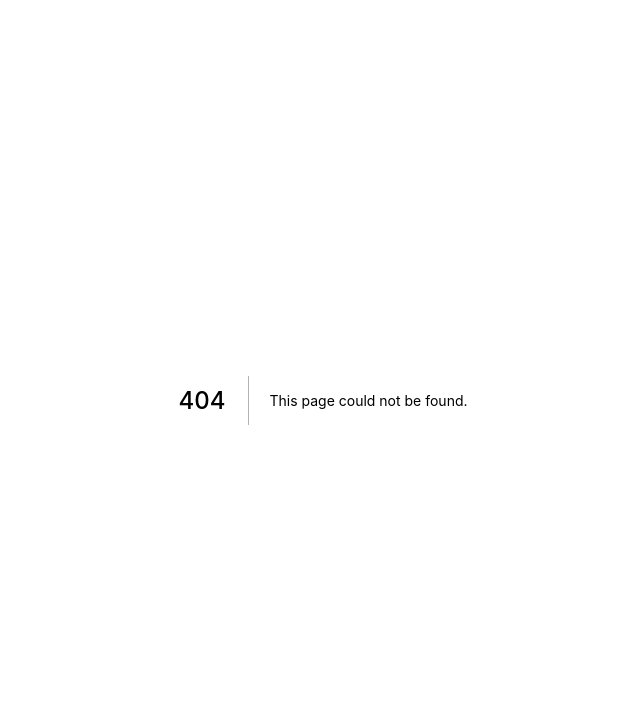
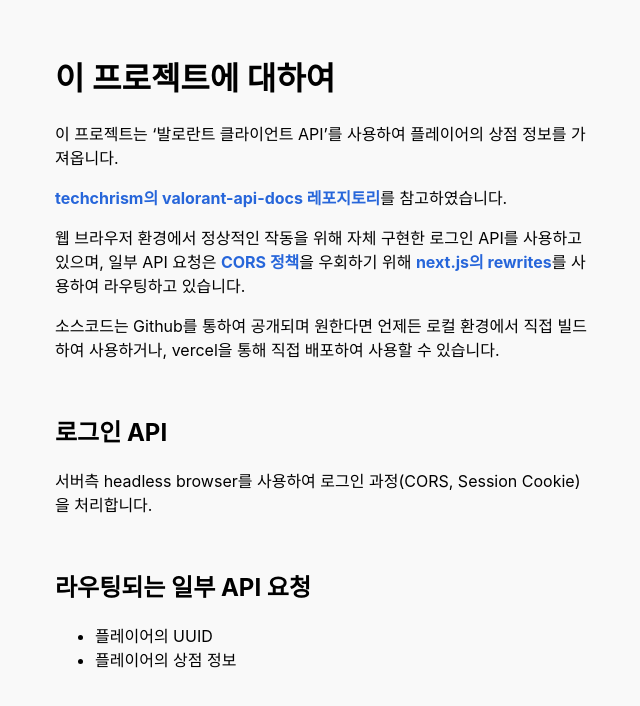
Before and after one commit to bel1c10ud/reconbo.lt-frontend, a Next.js app: page /about in a window 1280 px wide. Before the commit this address had no page. Shown: the top 706 px of the page, without its empty margins (317-957 px from the left). Built offline with nearby package versions, Linux system fonts and the light colour scheme.

Commit message:
add about page

```diff
--- /dev/null
+++ b/components/template/AboutLayout.module.css
@@ -0,0 +1,19 @@
+.self {
+  width: 100%;
+  max-width: 37.5rem;
+
+  margin-left: auto;
+  margin-right: auto;
+
+  padding: 2rem;
+
+  display: flex;
+  flex-direction: column;
+
+  gap: 1rem;
+}
+
+.self a {
+  color: #2766da;
+  font-weight: bold;
+}
--- /dev/null
+++ b/components/template/AboutLayout.tsx
@@ -0,0 +1,32 @@
+import style from './AboutLayout.module.css';
+
+export default function AboutLayout() {
+  return (
+    <div className={style.self}>
+        <div>
+          <h1>이 프로젝트에 대하여</h1>
+          <p>이 프로젝트는 ‘발로란트 클라이언트 API’를 사용하여 플레이어의 상점 정보를 가져옵니다.</p>
+          <p><a href="https://github.com/techchrism/valorant-api-docs">techchrism의 valorant-api-docs 레포지토리</a>를 참고하였습니다.</p>
+          <p>
+            웹 브라우저 환경에서 정상적인 작동을 위해 자체 구현한 로그인 API를 사용하고 있으며, 일부 API 요청은 <a href="https://developer.mozilla.org/ko/docs/Web/HTTP/CORS">CORS 정책</a>을 우회하기 위해 <a href="https://nextjs.org/docs/api-reference/next.config.js/rewrites">next.js의 rewrites</a>를 사용하여 라우팅하고 있습니다.
+          </p>
+          <p>소스코드는 Github를 통하여 공개되며 원한다면 언제든 로컬 환경에서 직접 빌드하여 사용하거나, vercel을 통해 직접 배포하여 사용할 수 있습니다.</p>
+        </div>
+
+        <div>
+          <h2>로그인 API</h2>
+          <p>서버측 headless browser를 사용하여 로그인 과정(CORS, Session Cookie)을 처리합니다.</p>
+        </div>
+
+        <div>
+          <h2>라우팅되는 일부 API 요청</h2>
+          <ul>
+            <li>플레이어의 UUID</li>
+            <li>플레이어의 상점 정보</li>
+          </ul>
+        </div>
+
+
+    </div>
+  )
+}
--- /dev/null
+++ b/pages/about.tsx
@@ -0,0 +1,11 @@
+import type { NextPage } from 'next'
+
+import AboutLayout from '../components/template/AboutLayout'
+
+const AboutPage: NextPage = (props) => {
+  return (
+    <AboutLayout />
+  )
+}
+
+export default AboutPage
```
